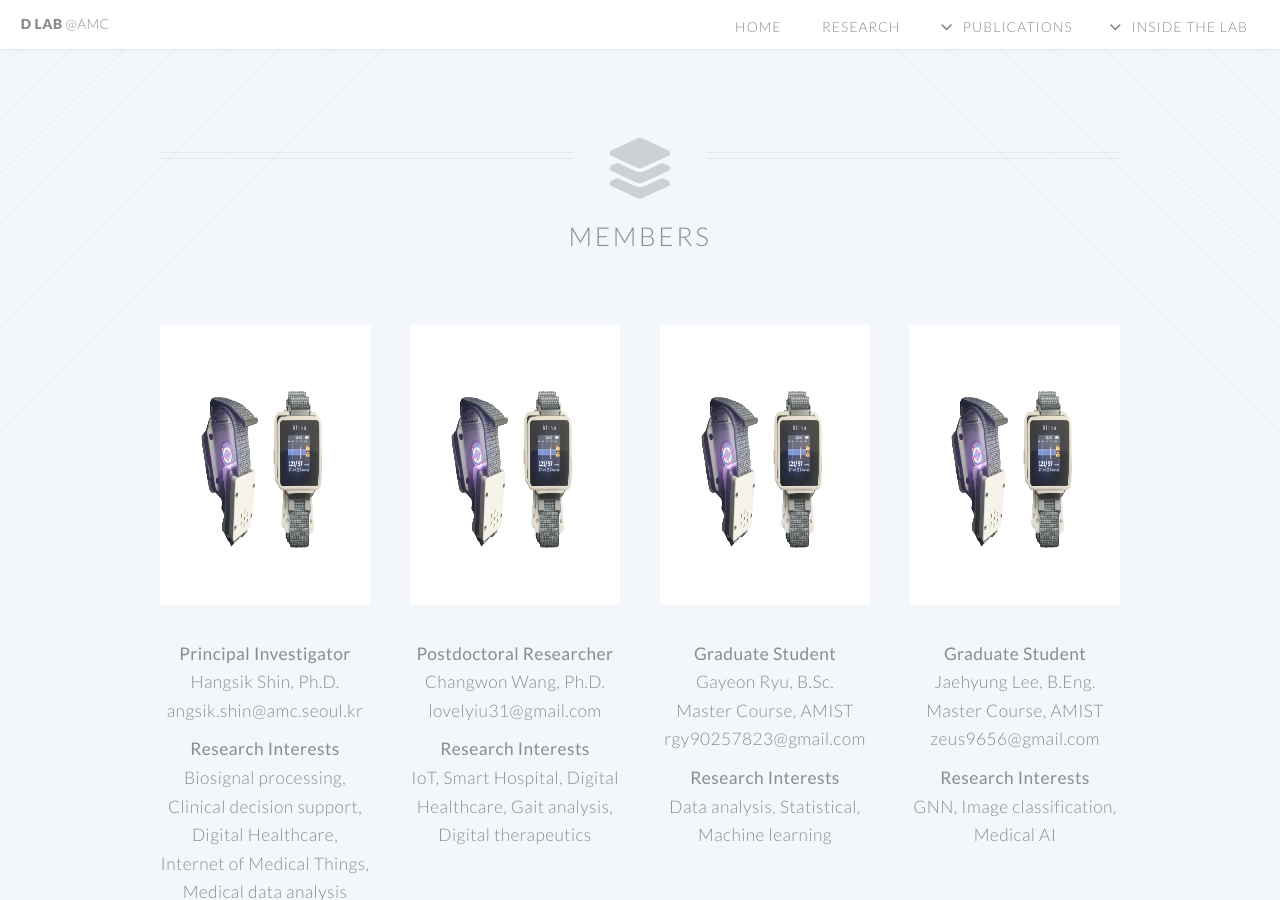
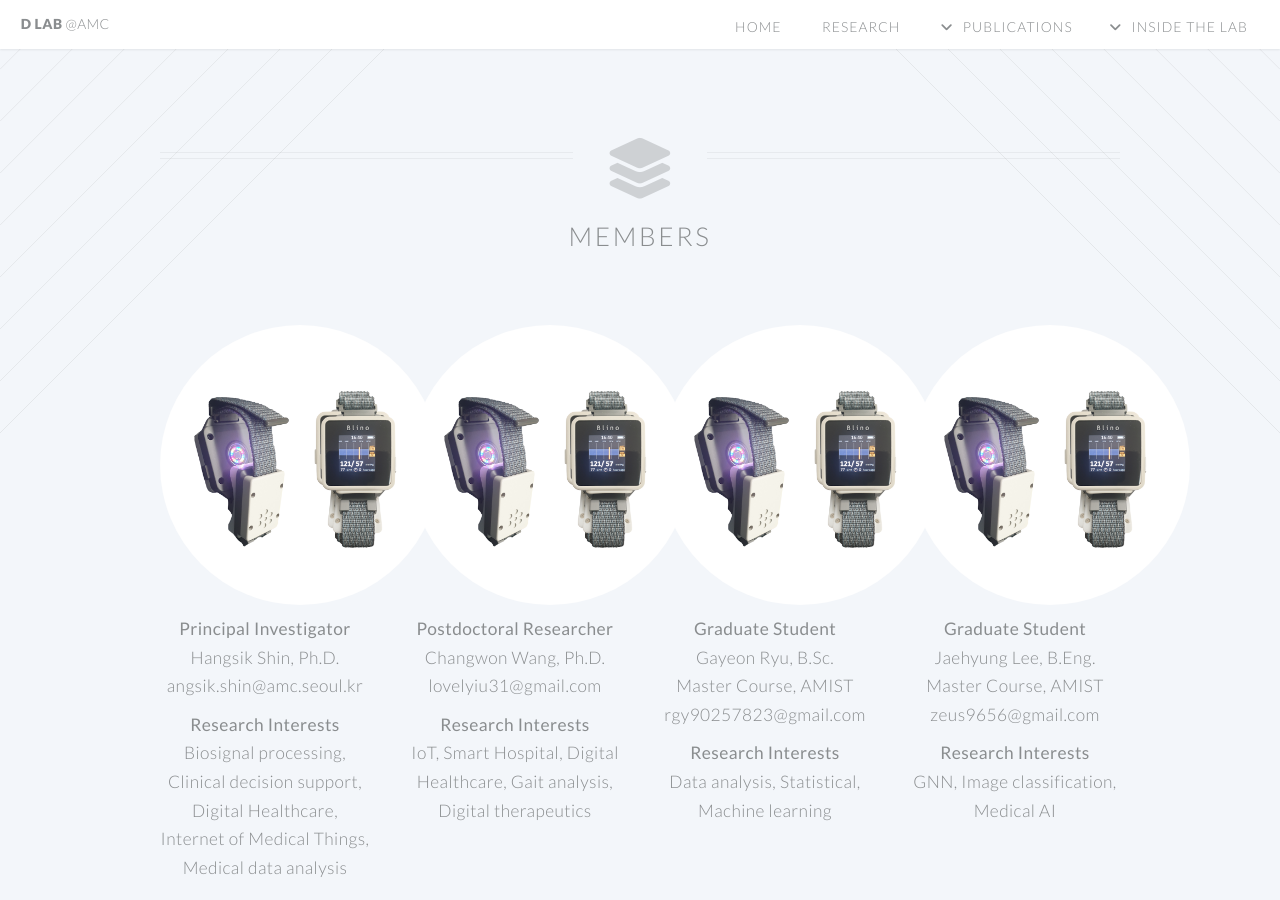
Before and after one commit to ydon1111/ydon1111.github.io, a Jekyll site: the page built from htmls/inside_the_lab/memebers.html, in a window 1280 px wide and 900 px high. Built offline with Jekyll 4.4.1, drawn with Linux system fonts in a browser that asks for light colours; nearby versions of some CDN libraries.

Commit message:
memeber 이미지 모양 동그랗게 변경

```diff
--- a/htmls/inside_the_lab/memebers.html
+++ b/htmls/inside_the_lab/memebers.html
@@ -15,9 +15,13 @@ layout: default
       <div class="row">
 
         <div class="3u">
-          <a href="#" class="image featured">
-            <img src="/images/pic01.jpg" alt="" height="280px">
+
+          <div style="width: 280px; height: 280px; border-radius: 50%; overflow: hidden;">
+            <a href="#">
+            <img src="/images/pic01.jpg" alt="" style="width: 100%; height: 100%; object-fit: cover;">
                 </a>
+          </div>
+
 
           <p style="text-align: center; margin: 10px 0;">
             <strong>Principal Investigator</strong><br>
@@ -34,9 +38,13 @@ layout: default
 
 
         <div class="3u">
-          <a href="#" class="image featured">
-            <img src="/images/pic01.jpg" alt="" height="280px">
+
+          <div style="width: 280px; height: 280px; border-radius: 50%; overflow: hidden;">
+            <a href="#">
+            <img src="/images/pic01.jpg" alt="" style="width: 100%; height: 100%; object-fit: cover;">
                 </a>
+          </div>
+
           <p style="text-align: center; margin: 10px 0;">
             <strong>Postdoctoral Researcher</strong><br>
             Changwon Wang, Ph.D.<br>
@@ -50,9 +58,13 @@ layout: default
         </div>
 
         <div class="3u">
-          <a href="#" class="image featured">
-            <img src="/images/pic01.jpg" alt="" height="280px">
+
+          <div style="width: 280px; height: 280px; border-radius: 50%; overflow: hidden;">
+            <a href="#">
+            <img src="/images/pic01.jpg" alt="" style="width: 100%; height: 100%; object-fit: cover;">
                 </a>
+          </div>
+
           <p style="text-align: center; margin: 10px 0;">
             <strong>Graduate Student</strong><br>
             Gayeon Ryu, B.Sc.<br>
@@ -67,9 +79,13 @@ layout: default
         </div>
 
         <div class="3u">
-          <a href="#" class="image featured">
-            <img src="/images/pic01.jpg" alt="" height="280px">
+
+          <div style="width: 280px; height: 280px; border-radius: 50%; overflow: hidden;">
+            <a href="#">
+            <img src="/images/pic01.jpg" alt="" style="width: 100%; height: 100%; object-fit: cover;">
                 </a>
+          </div>
+
           <p style="text-align: center; margin: 10px 0;">
             <strong>Graduate Student</strong><br>
             Jaehyung Lee, B.Eng.<br>
@@ -91,9 +107,13 @@ layout: default
       <div class="row">
 
         <div class="3u">
-          <a href="#" class="image featured">
-            <img src="/images/pic01.jpg" alt="" height="280px">
+
+          <div style="width: 280px; height: 280px; border-radius: 50%; overflow: hidden;">
+            <a href="#">
+            <img src="/images/pic01.jpg" alt="" style="width: 100%; height: 100%; object-fit: cover;">
                 </a>
+          </div>
+
           <p style="text-align: center; margin: 10px 0;">
             <strong>Researchers</strong><br>
             Yeondon Kim, M.S.<br>
@@ -107,9 +127,13 @@ layout: default
         </div>
 
         <div class="3u">
-          <a href="#" class="image featured">
-            <img src="/images/pic01.jpg" alt="" height="280px">
+
+          <div style="width: 280px; height: 280px; border-radius: 50%; overflow: hidden;">
+            <a href="#">
+            <img src="/images/pic01.jpg" alt="" style="width: 100%; height: 100%; object-fit: cover;">
                 </a>
+          </div>
+
           <p style="text-align: center; margin: 10px 0;">
             <strong>Researchers</strong><br>
             Ji Hyeun Park, M.S.<br>
@@ -123,9 +147,13 @@ layout: default
         </div>
 
         <div class="3u">
-          <a href="#" class="image featured">
-            <img src="/images/pic01.jpg" alt="" height="280px">
+
+          <div style="width: 280px; height: 280px; border-radius: 50%; overflow: hidden;">
+            <a href="#">
+            <img src="/images/pic01.jpg" alt="" style="width: 100%; height: 100%; object-fit: cover;">
                 </a>
+          </div>
+
           <p style="text-align: center; margin: 10px 0;">
             <strong>Researchers</strong><br>
             Hyeon Seok Seok<br>
@@ -140,9 +168,13 @@ layout: default
         </div>
 
         <div class="3u">
-          <a href="#" class="image featured">
-            <img src="/images/pic01.jpg" alt="" height="280px">
+
+          <div style="width: 280px; height: 280px; border-radius: 50%; overflow: hidden;">
+            <a href="#">
+            <img src="/images/pic01.jpg" alt="" style="width: 100%; height: 100%; object-fit: cover;">
                 </a>
+          </div>
+
           <p style="text-align: center; margin: 10px 0;">
             <strong>Researchers</strong><br>
             Hamin Lim, M.S.<br>
@@ -159,9 +191,13 @@ layout: default
     <section class="wrapper style1 container special">
       <div class="row">
         <div class="3u">
-          <a href="#" class="image featured">
-            <img src="/images/pic01.jpg" alt="" height="280px">
+
+          <div style="width: 280px; height: 280px; border-radius: 50%; overflow: hidden;">
+            <a href="#">
+            <img src="/images/pic01.jpg" alt="" style="width: 100%; height: 100%; object-fit: cover;">
                 </a>
+          </div>
+
           <p style="text-align: center; margin: 10px 0;">
             <strong>Researchers</strong><br>
             Ye Eun Choi, B.Sc<br>
@@ -175,9 +211,13 @@ layout: default
         </div>
 
         <div class="3u">
-          <a href="#" class="image featured">
-            <img src="/images/pic01.jpg" alt="" height="280px">
+
+          <div style="width: 280px; height: 280px; border-radius: 50%; overflow: hidden;">
+            <a href="#">
+            <img src="/images/pic01.jpg" alt="" style="width: 100%; height: 100%; object-fit: cover;">
                 </a>
+          </div>
+
           <p style="text-align: center; margin: 10px 0;">
             <strong>Administrative Assistant</strong><br>
             Seoyun Park<br>
```
Lines whose indentation alone changed are shown as unchanged.
